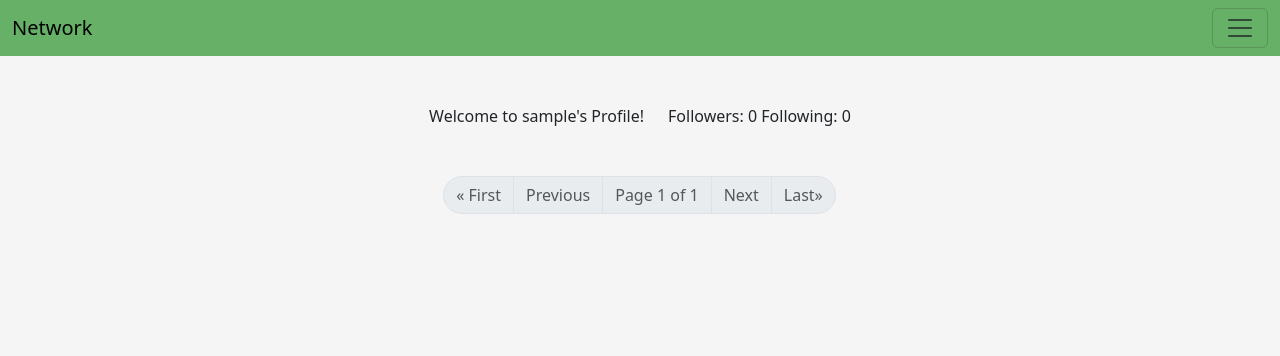
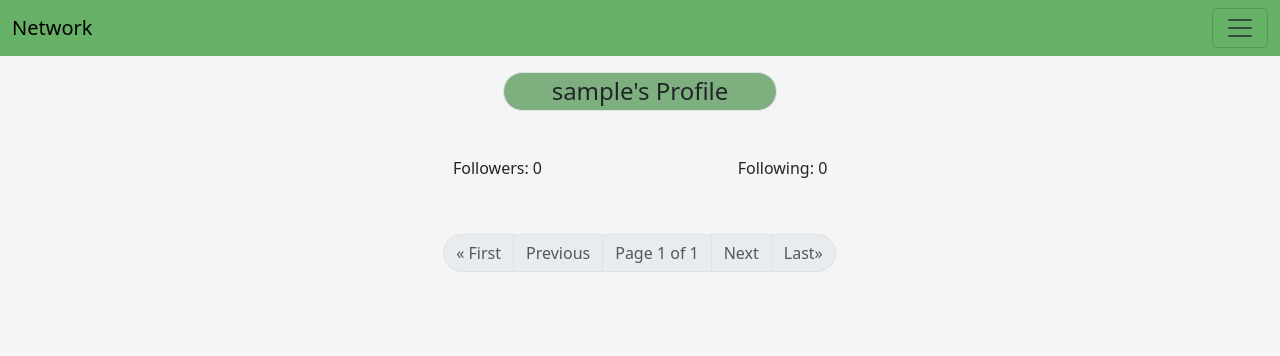
Before and after one commit to NearBee/Js-Network, a Django app: a page that uses network/templates/network/profile.html in a window 1280 px wide. Shown: the top 356 px of the page. Run offline with Django 3.2, Linux system fonts and the light colour scheme; the visitor is signed in with stand-in values (Sample User, id 1); data comes from the database, SQL or seed files in the repository; data that the repository does not hold is empty.

Commit message:
updated/fixed follow button and stat display

```diff
--- a/network/templates/network/profile.html
+++ b/network/templates/network/profile.html
@@ -8,25 +8,35 @@
 {% block title %}{{ username }}'s Profile{% endblock %}
 
 {% block body %}
-<div class="container pt-2">
+<div class="row justify-content-center pt-4">
+    <div class="col-auto border rounded-pill px-5 py-1 titleClass">
+        <p class="h4 fw-light mb-0">{{ username }}'s Profile</p>
+    </div>
+</div>
+<div class="container">
     <div class="row justify-content-center text-center my-5">
-        <div class="col-auto text-center">
-            Welcome to {{ username }}'s Profile!
-        </div>
-        <div class="col-auto">
+        <div class="col-3">
             <div class="followerCount">
-                Followers: {{ followers }}
-                {% if request.user == username %}Following: {{ current_user.following.all|length }}{% else %}Following:
-                {{ target_user.following.all|length }}{% endif %}
+                <p class="h6">Followers: {{ followers }}</p>
             </div>
         </div>
 
         <!-- Only shows up if the authenticated user is not the profile owner -->
         {% if user.username != username %}
-        <div class="col-auto">
-            <button class="btn btn-outline-primary btn-sm followButton" data-username="{{ username }}">Follow</button>
+        <div class="col-2">
+            <button class="btn btn-outline-primary btn-sm followButton" data-username="{{ username }}">
+                {% if request.user not in target_user.followers.all %}Follow{% else %}Unfollow{% endif %}
+            </button>
         </div>
         {% endif %}
+
+        <div class="col-3">
+            <div class="followerCount">
+                {% if request.user == username %}<p class="h6">Following: {{ current_user.following.all|length }}</p>
+                {% else %}<p class="h6">Following: {{ target_user.following.all|length }}</p>{% endif %}
+            </div>
+        </div>
+
 
 
     </div>
@@ -89,7 +99,7 @@
                     <div class="row justify-content-center submitRow" style="display: none;">
                         <div class="col-auto w-75">
                             <button class="btn btn-outline-success btn-sm submitButton w-100"
-                                data-id="{{ post.id }}">Submit</button>
+                                data-id="{{ post.id }}">Save Edit</button>
                         </div>
                     </div>
 
```
